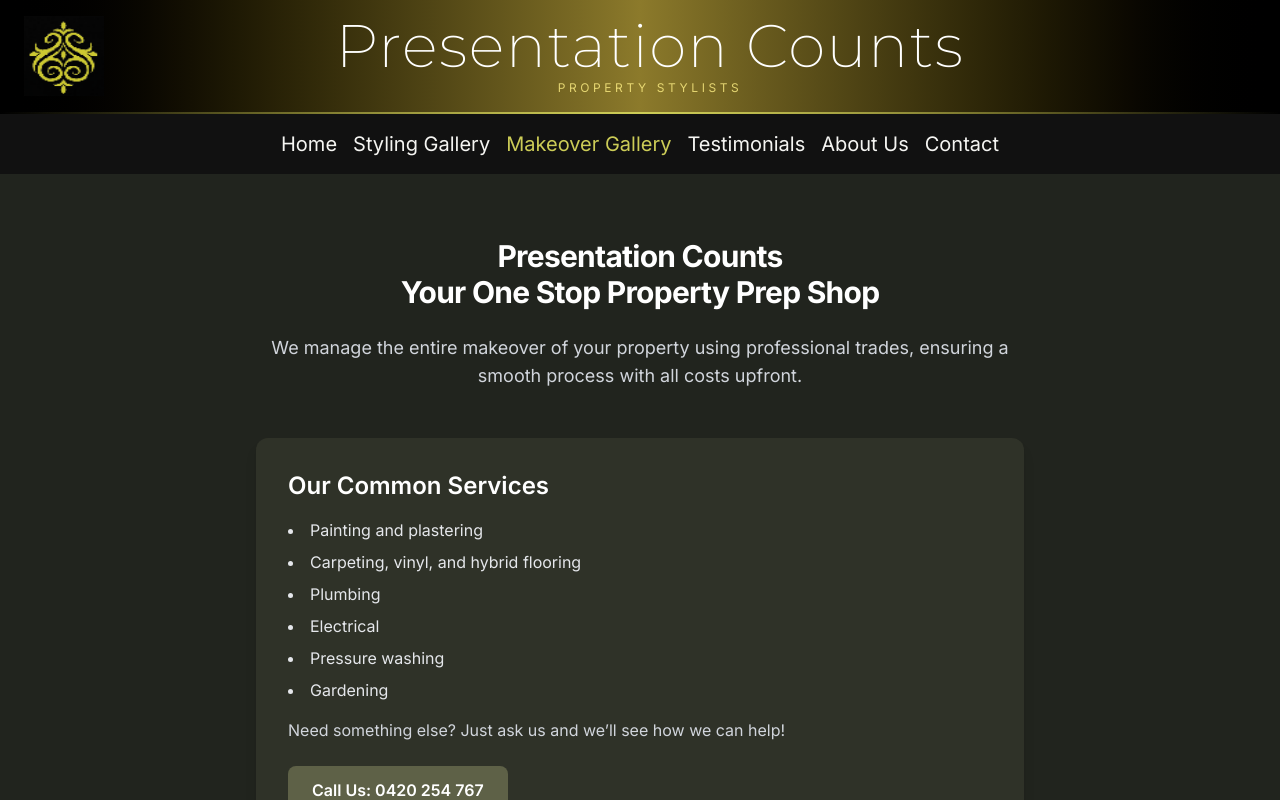
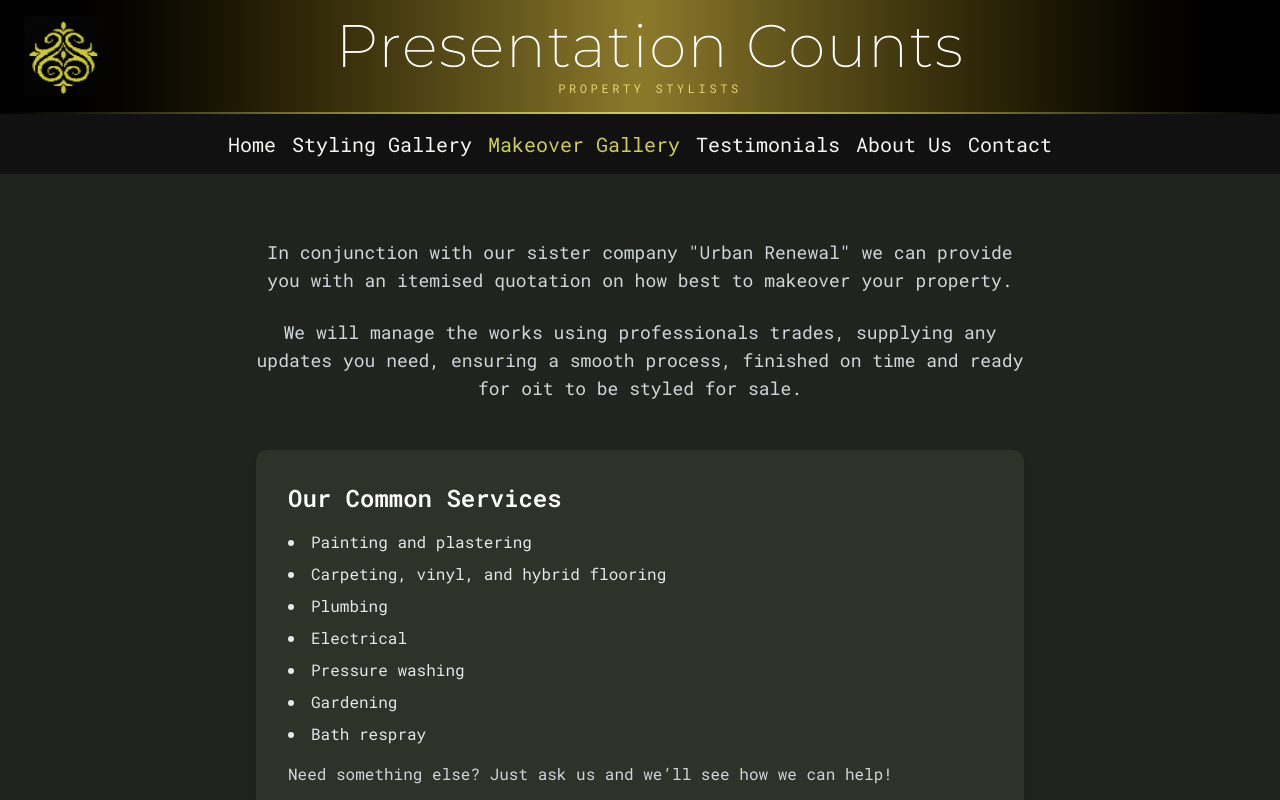
Before and after one commit to Dev-EthanR/presentation-counts-website, a Next.js app: page /makeover-gallery in a window 1280 px wide. Shown: the top 800 px of the page. Built offline with nearby package versions, Linux system fonts and the light colour scheme.

Commit message:
adjust text on makeover gallery

```diff
--- a/app/layout.tsx
+++ b/app/layout.tsx
@@ -58,7 +58,7 @@ export default function RootLayout({
       <body
         className={`${inter.className} ${customFont.variable} ${cormorant.variable} ${montserrat.variable} ${robotoMono.variable}`}
       >
-        <div className="flex flex-col min-h-screen bg-[#21241e]">
+        <div className="flex flex-col min-h-screen bg-[#21241e] font-robotomono">
           <Header />
           <main className="flex-1">{children}</main>
           <Footer />
--- a/app/makeover-gallery/page.tsx
+++ b/app/makeover-gallery/page.tsx
@@ -5,18 +5,21 @@ const MakeoverGalleryPage = () => {
   return (
     <section className=" text-white py-16">
       <div className=" mx-auto px-6">
-        <div className="max-w-3xl mx-auto text-center space-y-6">
-          <h2 className="text-3xl font-bold tracking-tight">
-            Presentation Counts <br /> Your One Stop Property Prep Shop
-          </h2>
-          <p className="text-lg text-gray-300">
-            We manage the entire makeover of your property using professional
-            trades, ensuring a smooth process with all costs upfront.
+        <div className="text-center space-y-6 max-w-3xl mx-auto ">
+          <p className="text-lg text-gray-300  ">
+            In conjunction with our sister company &quot;Urban Renewal&quot; we
+            can provide you with an itemised quotation on how best to makeover
+            your property.
+          </p>
+          <p className="text-lg text-gray-300 ">
+            We will manage the works using professionals trades, supplying any
+            updates you need, ensuring a smooth process, finished on time and
+            ready for oit to be styled for sale.
           </p>
         </div>
 
         <div className="max-w-3xl mx-auto mt-12 bg-background/15 rounded-xl p-8 shadow-lg">
-          <h3 className="text-2xl font-semibold mb-4">Our Common Services</h3>
+          <h2 className="text-2xl font-semibold mb-4">Our Common Services</h2>
           <ul className="list-disc list-inside space-y-2 text-gray-200 text-sm md:text-base">
             <li>Painting and plastering</li>
             <li>Carpeting, vinyl, and hybrid flooring</li>
@@ -24,6 +27,7 @@ const MakeoverGalleryPage = () => {
             <li>Electrical</li>
             <li>Pressure washing</li>
             <li>Gardening</li>
+            <li>Bath respray</li>
           </ul>
           <p className="mt-4 text-gray-300">
             Need something else? Just ask us and we’ll see how we can help!
--- a/app/property-styling-gallery/page.tsx
+++ b/app/property-styling-gallery/page.tsx
@@ -8,11 +8,11 @@ const PropertyStylingGallery = () => {
   const files = fs.readdirSync(photosDir);
   return (
     <div className="py-6">
-      <p className="font-robotomono text-center text-sm md:text-base leading-relaxed text-white/80 mb-12 max-w-261.25 mx-auto px-3">
+      <p className="text-center text-sm md:text-base leading-relaxed text-white/80 mb-12 max-w-261.25 mx-auto px-3">
         At Presentation Counts we believe the strategic art of preparing a home
         for sale is to maximize its market appeal, aiming for a faster sale and
         a higher price. With over 20+ years experience we curate spaces using
-        carefully selected furniture, artwork, and accessories ot create an
+        carefully selected furniture, artwork, and accessories or create an
         aspirational lifestyle that appeals to a broad range of buyers.
       </p>
       <main className="grid grid-cols-1 md:grid-cols-2 lg:grid-cols-3 gap-12  max-w-360 mx-auto px-12">
```
